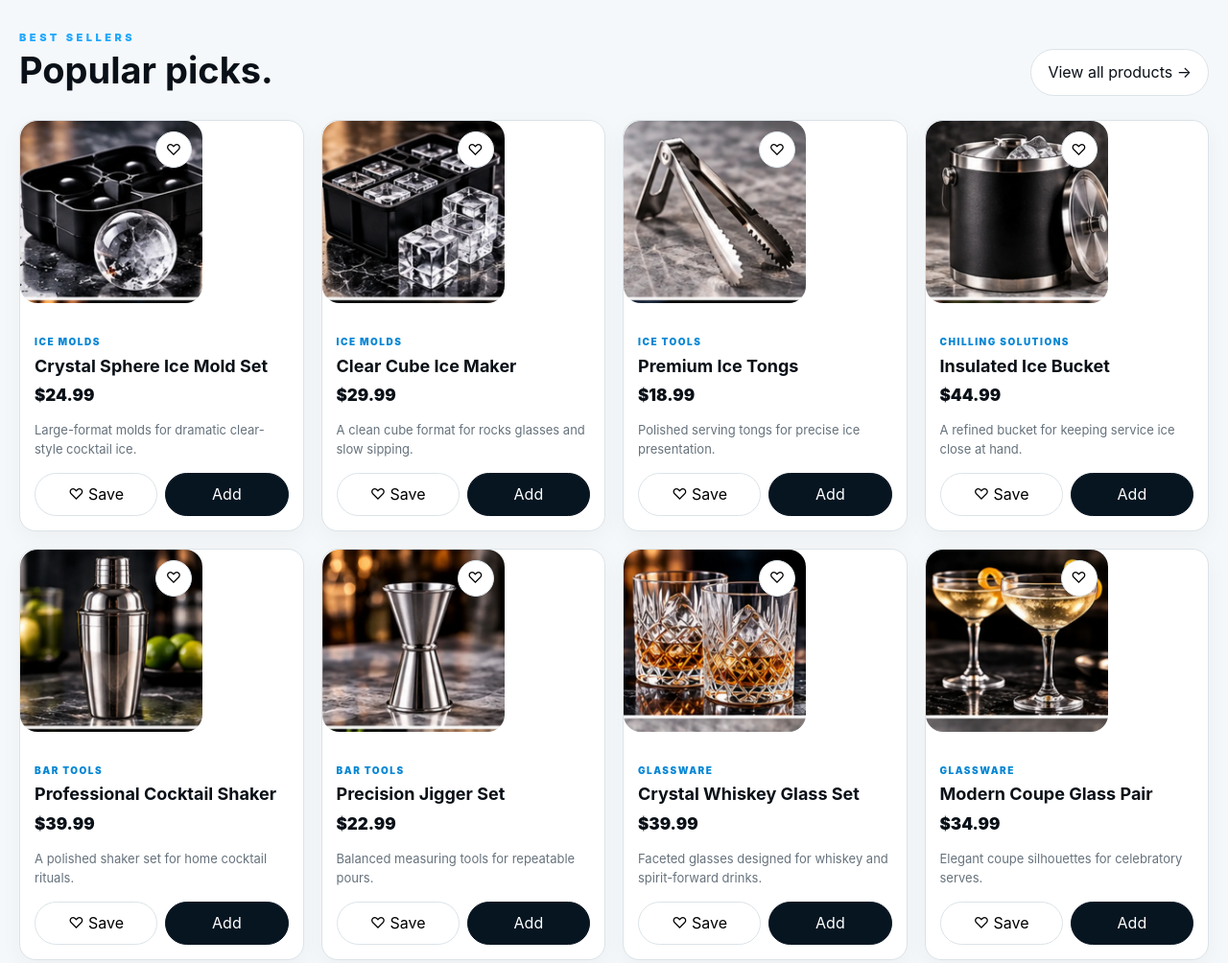
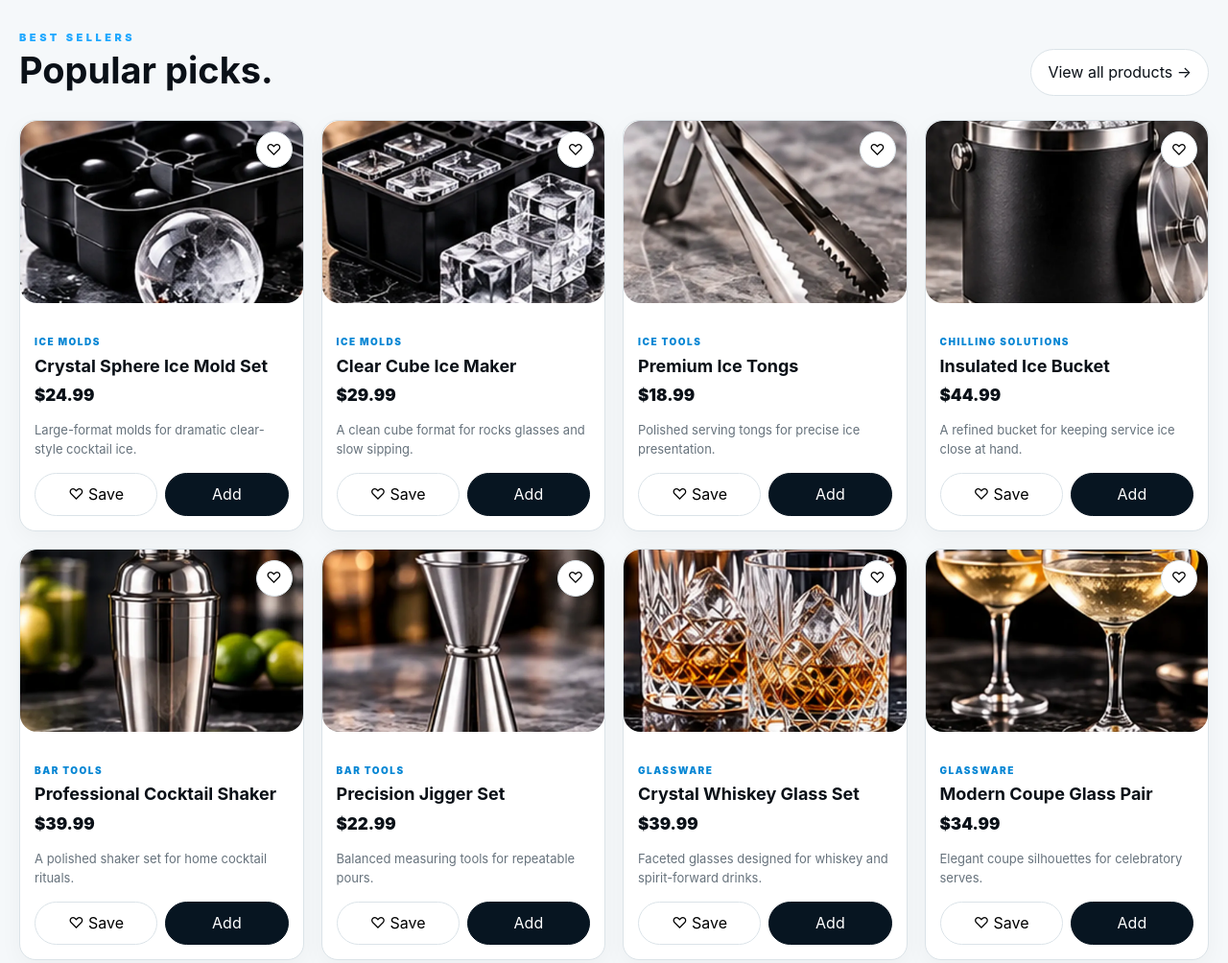
Before and after one commit to modelismolara-com/frost-ice-cocktail-accessories.github.io, a plain HTML site: page index.html in a window 1280 px wide. Shown: the part 1200-2204 px from the top of the page at 96% size. Drawn offline with Linux system fonts and the light colour scheme.

Commit message:
Add files via upload

```diff
--- a/styles.css
+++ b/styles.css
@@ -33,3 +33,11 @@ img{display:block;width:100%;height:100%;object-fit:cover}
 
 /* V3 image-quality safeguards */
 .media img,.banner img,.category img{image-rendering:auto;backface-visibility:hidden}.category img{object-position:center}.hero img{object-position:center right}
+
+/* V4 — force the product image link to occupy the entire media frame. */
+.media > a{display:block;width:100%;height:100%;min-width:0;min-height:0}
+.media > a img{display:block;width:100%;height:100%;min-width:100%;max-width:none;object-fit:cover;object-position:center}
+.media{width:100%;min-width:0}
+.card{min-width:0}
+.card .body{min-width:0}
+.card .desc{overflow-wrap:anywhere}
```
